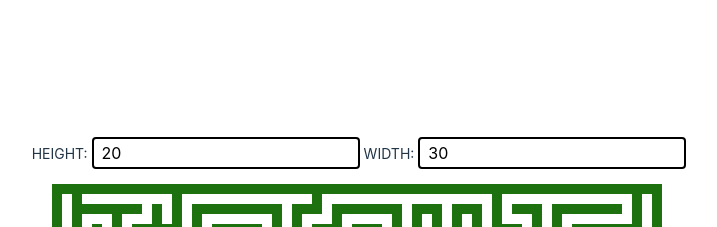
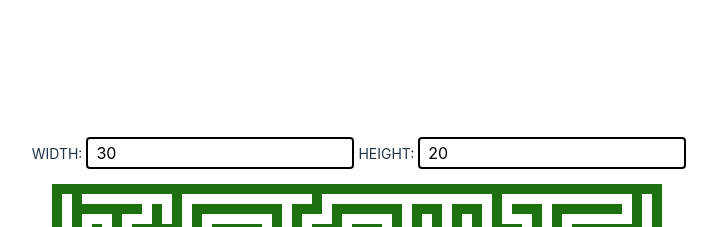
Before and after one commit to mister-r-a-y/Maze-Maker, a React (Vite) app: page / in a window 1280 px wide. Shown: the top 227 px of the page, without its empty margins (283-1000 px from the left). Built offline with nearby package versions, Linux system fonts and the light colour scheme.

Commit message:
convert MazeConfig to functional component

```diff
--- a/src/Components/MazeConfig.tsx
+++ b/src/Components/MazeConfig.tsx
@@ -1,61 +1,66 @@
-import { Component, ChangeEvent } from 'react'
+import { ChangeEvent, useState } from 'react'
 import MazeControl from './MazeControl'
 
-interface MazeConfigState {
-  type: string,
-  width: number,
-  height: number
+export default function MazeConfig() {
+  const [type, ] = useState('grid')
+  const [width, setWidth] = useState('30')
+  const [height, setHeight] = useState('20')
+  const [seed, setSeed] = useState(0)
+  console.log('seed', seed)
+
+function handleWidth(e: ChangeEvent<HTMLInputElement>) {
+  setWidth(e.target.value)
 }
 
-export default class MazeConfig extends Component<{},MazeConfigState> {
-  constructor(props: {}) {
-    super(props)
+function handleHeight(e: ChangeEvent<HTMLInputElement>) {
+  setHeight(e.target.value)
+}
 
-    this.state = {
-      type: 'grid',
-      width:  30,
-      height: 20
-    }
-
-    this.onWidth = this.onWidth.bind(this)
-    this.onHeight = this.onHeight.bind(this)
-    this.onRedraw = this.onRedraw.bind(this)
+function handleRedraw() {
+  function changeSeed(seed: number) {
+    const newSeed = seed + 1
+    return newSeed
   }
-
-  onWidth(e: ChangeEvent<HTMLInputElement>) {
-    const number = Number(e.target.value)
-    this.setState({ width: number })
-
-  }
-
-  onHeight(e: ChangeEvent<HTMLInputElement>) {
-    const number = Number(e.target.value)
-    this.setState({ height: number })
-  }
-
-  onRedraw() {
-    this.setState({ width: this.state.width, height: this.state.height })
-  }
-
-  render() {
-    const showControl = this.state.height > 0 && this.state.width > 0
-    const controlView = showControl && <MazeControl width={ this.state.width } height={ this.state.height } type={ this.state.type } />
+  setSeed(changeSeed)
+}
+  const heightNumber = Number(height)
+  const widthNumber = Number(width)
+    const showControl = heightNumber > 0 && widthNumber > 0
+    const controlView = showControl && (
+      <MazeControl
+        width={widthNumber}
+        height={heightNumber}
+        type={type}
+      />
+    )
 
     return (
       <div className='maze-controller'>
         <form>
           <div className='size-inputs'>
+            <label htmlFor="width">Width:</label>
+            <input
+              type="text"
+              placeholder='2-100'
+              id="width"
+              value={width}
+              onChange={handleWidth}
+            />
             <label htmlFor="height">Height:</label>
-            <input type="text" placeholder="2-100" id="height" value={ this.state.height } onChange={ this.onHeight } />
-            <label htmlFor="width">Width:</label>
-            <input type="text" placeholder='2-100' id="width" value={ this.state.width } onChange={ this.onWidth } />
+            <input
+              type="text"
+              placeholder="2-100"
+              id="height"
+              value={height}
+              onChange={handleHeight}
+            />
           </div>
         </form>
         {controlView}
         <div className="button-container">
-          <input className="button button-outline" type="button" value="Redraw" onClick={ this.onRedraw } />
+          <input className="button button-outline" type="button" value="Redraw" onClick={handleRedraw} />
         </div>
       </div>
     )
-  }
+
 }
```
